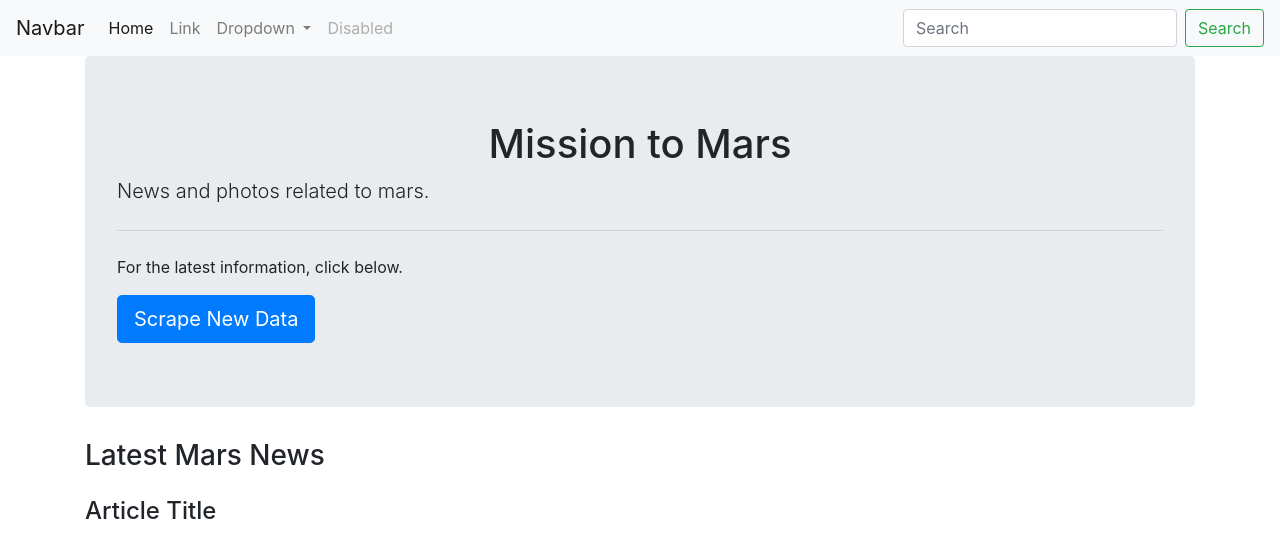
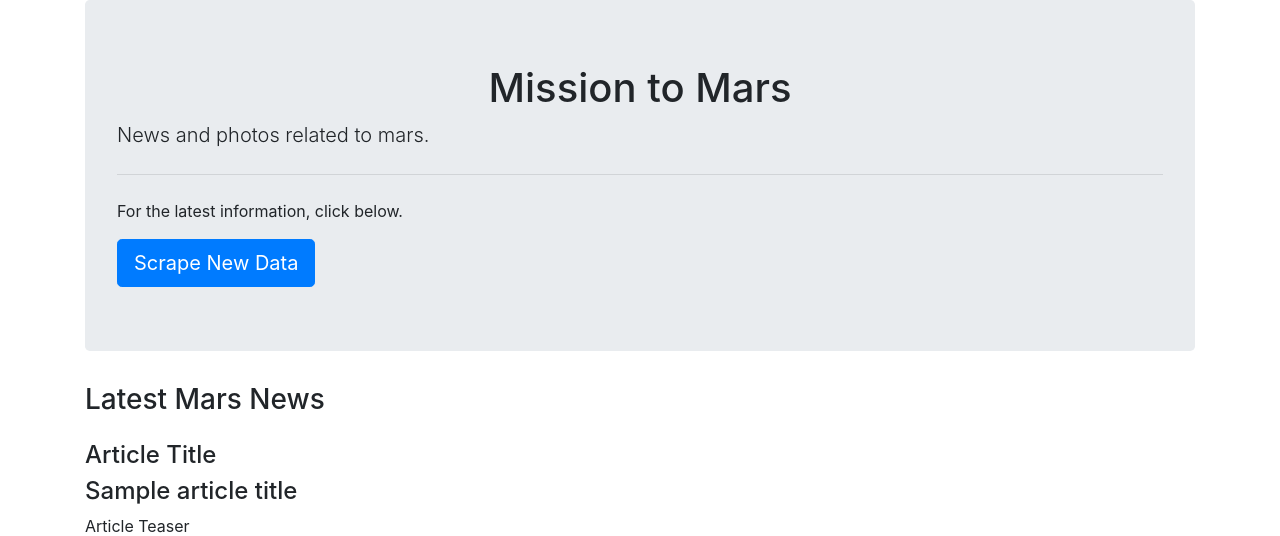
Before and after one commit to juliemcbaker/mars_mission, a Flask app: template Mission_to_Mars/templates/working_index.html in a window 1280 px wide. Shown: the top 536 px of the page. Run offline with Flask 2, Linux system fonts and the light colour scheme; the template is opened without the code that fills it: most values are stand-ins (such as "Sample title", 1, 10 or a date in 2020); some libraries are stand-ins or nearby versions.

Commit message:
Update working_index.html
removed unneeded code from html

```diff
--- a/Mission_to_Mars/templates/working_index.html
+++ b/Mission_to_Mars/templates/working_index.html
@@ -8,41 +8,6 @@
   <link rel="stylesheet" href="style.css">
 </head>
 <body>
-  <nav class="navbar navbar-expand-lg navbar-light bg-light">
-    <a class="navbar-brand" href="#">Navbar</a>
-    <button class="navbar-toggler" type="button" data-toggle="collapse" data-target="#navbarSupportedContent" aria-controls="navbarSupportedContent" aria-expanded="false" aria-label="Toggle navigation">
-      <span class="navbar-toggler-icon"></span>
-    </button>
-
-    <div class="collapse navbar-collapse" id="navbarSupportedContent">
-      <ul class="navbar-nav mr-auto">
-        <li class="nav-item active">
-          <a class="nav-link" href="#">Home <span class="sr-only">(current)</span></a>
-        </li>
-        <li class="nav-item">
-          <a class="nav-link" href="#">Link</a>
-        </li>
-        <li class="nav-item dropdown">
-          <a class="nav-link dropdown-toggle" href="#" id="navbarDropdown" role="button" data-toggle="dropdown" aria-haspopup="true" aria-expanded="false">
-            Dropdown
-          </a>
-          <div class="dropdown-menu" aria-labelledby="navbarDropdown">
-            <a class="dropdown-item" href="#">Action</a>
-            <a class="dropdown-item" href="#">Another action</a>
-            <div class="dropdown-divider"></div>
-            <a class="dropdown-item" href="#">Something else here</a>
-          </div>
-        </li>
-        <li class="nav-item">
-          <a class="nav-link disabled" href="#" tabindex="-1" aria-disabled="true">Disabled</a>
-        </li>
-      </ul>
-      <form class="form-inline my-2 my-lg-0">
-        <input class="form-control mr-sm-2" type="search" placeholder="Search" aria-label="Search">
-        <button class="btn btn-outline-success my-2 my-sm-0" type="submit">Search</button>
-      </form>
-    </div>
-  </nav>
 
   <div class="container">
     <div class="jumbotron">
@@ -57,7 +22,9 @@
 <div class="container">
   <h3 class="my-4">Latest Mars News</h3>
   <h4>Article Title</h4>
+  <h4> {{ article_title }} </h4>
   <p>Article Teaser</p>
+  <p> {{ article_teaser }} </p>
 
 </div>
 <div class="container">
@@ -69,6 +36,7 @@
           </div>
           <div class="caption">
               <h5>Dusty Space Cloud</h5>
+              <h5> {{ feature_name }} </h5>
             </div>
         </div>
         <div class="col-md-4">
@@ -151,46 +119,6 @@
 
 
 
-    <div class="row">
-      <div class="col">
-        <h3 class="text-center">Alerts</h3>
-        <div class="alert alert-primary" role="alert">
-            Info Alert
-          </div>
-          <div class="alert alert-success" role="alert">
-            Success Alert
-          </div>
-          <div class="alert alert-danger" role="alert">
-            Danger Alert
-          </div>
-          <div class="alert alert-warning" role="alert">
-            Warning Alert
-          </div>
-        </div>
-    </div>
-
-
-    <div class="row">
-      <div class="col">
-        <h3 class="text-center">Progress Bar</h3>
-          <div class="progress">
-              <div class="progress-bar" role="progressbar" style="width: 50%" aria-valuenow="50" aria-valuemin="0" aria-valuemax="100">
-                50%
-              </div>
-          </div>
-      </div>
-    </div>
-
-    <h3 class="text-center">Buttons</h3>
-    <div class="row">
-
-      <button type="button" class="btn btn-default">Default Button</button>
-      <button type="button" class="btn btn-primary">Primary Button</button>
-      <button type="button" class="btn btn-danger">Danger Button</button>
-      <button type="button" class="btn btn-info">Info Button</button>
-      <button type="button" class="btn btn-warning">Warning Button</button>
-    </div>
-  </div>
 
 <script src="https://code.jquery.com/jquery-3.3.1.slim.min.js" integrity="sha384-q8i/X+965DzO0rT7abK41JStQIAqVgRVzpbzo5smXKp4YfRvH+8abtTE1Pi6jizo" crossorigin="anonymous"></script>
 <script src="https://cdnjs.cloudflare.com/ajax/libs/popper.js/1.14.7/umd/popper.min.js" integrity="sha384-UO2eT0CpHqdSJQ6hJty5KVphtPhzWj9WO1clHTMGa3JDZwrnQq4sF86dIHNDz0W1" crossorigin="anonymous"></script>
```
